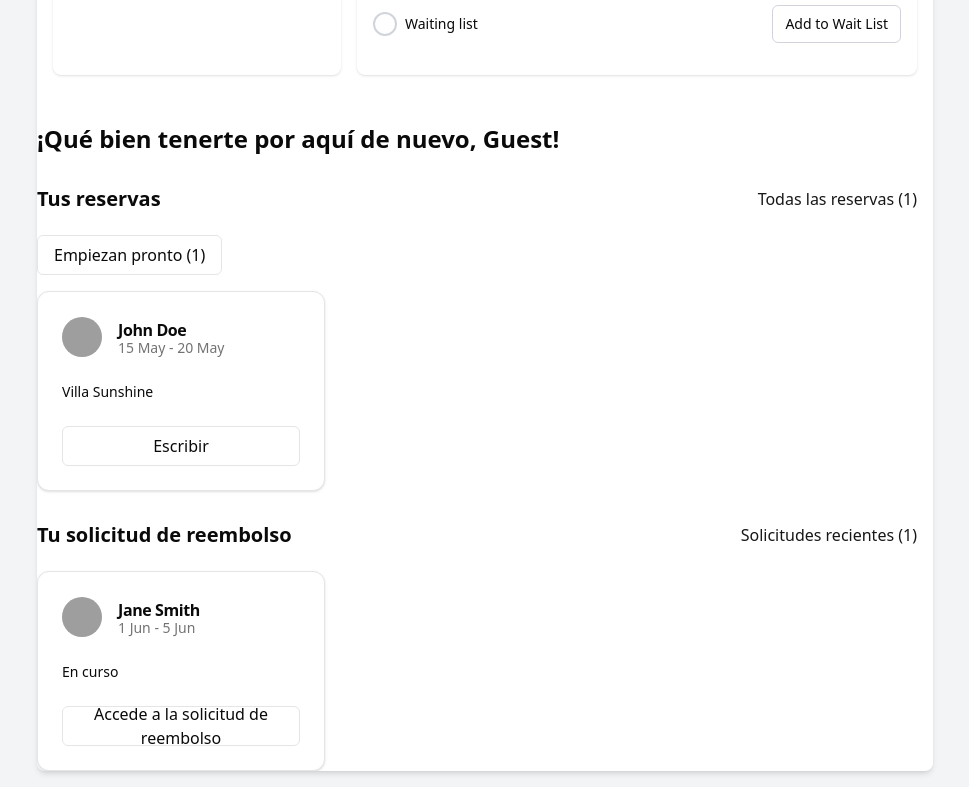
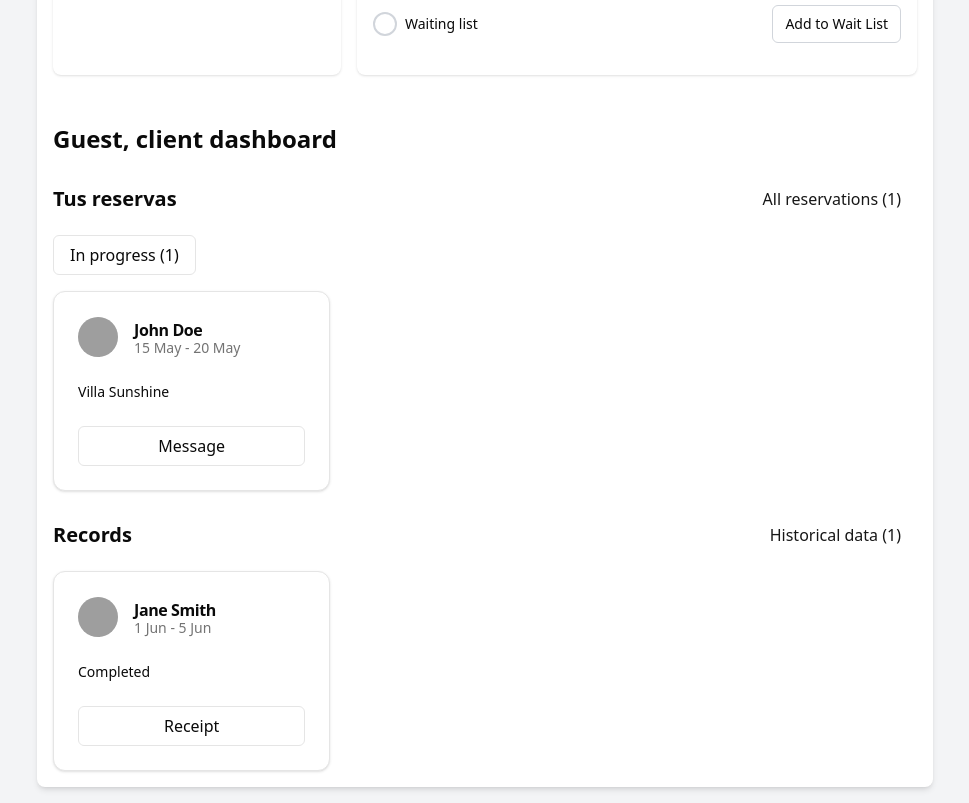
Before and after one commit to AxelClemente/cleaningapp, a Next.js app: page / in a window 1280 px wide. Shown: the part 620-1423 px from the top of the page, without its empty margins (155-1124 px from the left). Built offline with nearby package versions, Linux system fonts and the light colour scheme; no server answers; grey boxes are pictures that could not be loaded.

Commit message:
summary component added to page v1

```diff
--- a/app/components/Client-summary.tsx
+++ b/app/components/Client-summary.tsx
@@ -28,14 +28,14 @@ interface ClientSummaryProps {
 export function ClientSummary({ clientName, reservations, refunds }: ClientSummaryProps) {
   return (
     <div className="space-y-6">
-      <h1 className="text-2xl font-bold">¡Qué bien tenerte por aquí de nuevo, {clientName}!</h1>
+      <h1 className="text-2xl font-bold mb-6">{clientName}, client dashboard </h1>
 
       <section>
         <div className="flex justify-between items-center mb-4">
           <h2 className="text-xl font-semibold">Tus reservas</h2>
-          <Button variant="link">Todas las reservas ({reservations.length})</Button>
+          <Button variant="link">All reservations ({reservations.length})</Button>
         </div>
-        <Button variant="outline" className="mb-4">Empiezan pronto ({reservations.length})</Button>
+        <Button variant="outline" className="mb-4">In progress ({reservations.length})</Button>
         <div className="grid gap-4 md:grid-cols-2 lg:grid-cols-3">
           {reservations.map((reservation) => (
             <Card key={reservation.id}>
@@ -53,17 +53,17 @@ export function ClientSummary({ clientName, reservations, refunds }: ClientSumma
                 <p className="text-sm">{reservation.propertyInfo}</p>
               </CardContent>
               <CardFooter>
-                <Button variant="outline" className="w-full">Escribir</Button>
+                <Button variant="outline" className="w-full">Message</Button>
               </CardFooter>
             </Card>
           ))}
         </div>
       </section>
 
-      <section>
+      <section className="mt-8">
         <div className="flex justify-between items-center mb-4">
-          <h2 className="text-xl font-semibold">Tu solicitud de reembolso</h2>
-          <Button variant="link">Solicitudes recientes ({refunds.length})</Button>
+          <h2 className="text-xl font-semibold">Records</h2>
+          <Button variant="link">Historical data ({refunds.length})</Button>
         </div>
         <div className="grid gap-4 md:grid-cols-2 lg:grid-cols-3">
           {refunds.map((refund) => (
@@ -79,10 +79,10 @@ export function ClientSummary({ clientName, reservations, refunds }: ClientSumma
                 </div>
               </CardHeader>
               <CardContent>
-                <p className="text-sm font-medium">En curso</p>
+                <p className="text-sm font-medium">Completed</p>
               </CardContent>
               <CardFooter>
-                <Button variant="outline" className="w-full">Accede a la solicitud de reembolso</Button>
+                <Button variant="outline" className="w-full">Receipt</Button>
               </CardFooter>
             </Card>
           ))}
--- a/app/page.tsx
+++ b/app/page.tsx
@@ -107,8 +107,8 @@ export default function Component() {
           </div>
         </div>
 
-        {/* Add ClientSummary at the bottom */}
-        <div className="mt-8">
+        {/* Add ClientSummary with consistent padding */}
+        <div className="mt-8 px-4 pb-4">
           <ClientSummary
             clientName={session?.user?.name || "Guest"}
             reservations={mockReservations}
```
